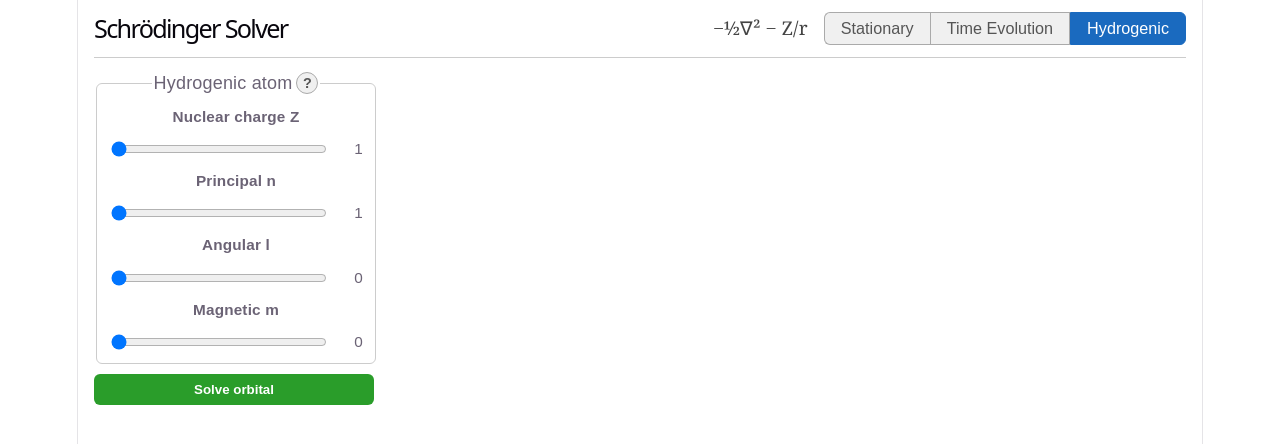
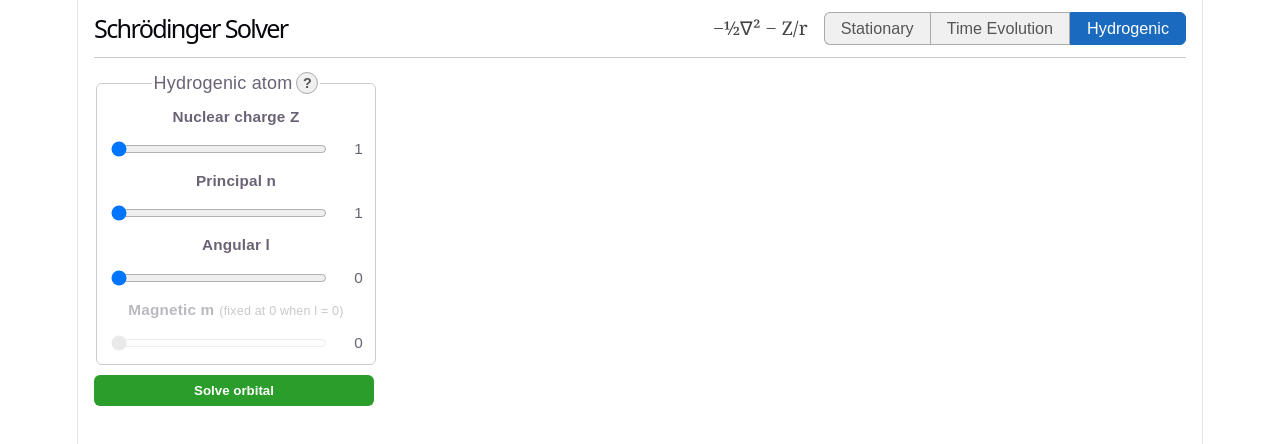
Before and after one commit to mlubinsky/QM, a React (Vite) app in the folder frontend/: page / in a window 1280 px wide. Both pictures are taken after a click on the button "Hydrogenic". Shown: the top 444 px of the page. Built offline with nearby package versions, Linux system fonts and the light colour scheme.

Commit message:
UX: dim and disable m slider when l=0, show range hint
Co-Authored-By: Claude Sonnet 4.6 <noreply@anthropic.com>

```diff
--- a/frontend/src/components/ControlPanel.tsx
+++ b/frontend/src/components/ControlPanel.tsx
@@ -508,10 +508,23 @@ export function ControlPanel({ mode, onSolve, status = 'idle', initialParams }:
             <span aria-live="polite">{hydroL}</span>
           </div>
 
-          <label htmlFor="hydro-m">Magnetic m</label>
+          <label htmlFor="hydro-m" style={{ opacity: hydroL === 0 ? 0.45 : 1 }}>
+            Magnetic m
+            <span style={{ fontWeight: 'normal', marginLeft: '0.4em', fontSize: '0.82em', color: '#888' }}>
+              {hydroL === 0 ? '(fixed at 0 when l = 0)' : `∈ [−${hydroL}, ${hydroL}]`}
+            </span>
+          </label>
           <div className="slider-row">
-            <input id="hydro-m" type="range" min={-hydroL} max={hydroL} value={hydroM}
-              onChange={e => { setHydroM(Number(e.target.value)); markDirty() }} />
+            <input
+              id="hydro-m"
+              type="range"
+              min={-hydroL}
+              max={hydroL}
+              value={hydroM}
+              disabled={hydroL === 0}
+              style={{ opacity: hydroL === 0 ? 0.4 : 1 }}
+              onChange={e => { setHydroM(Number(e.target.value)); markDirty() }}
+            />
             <span aria-live="polite">{hydroM}</span>
           </div>
         </fieldset>
```
